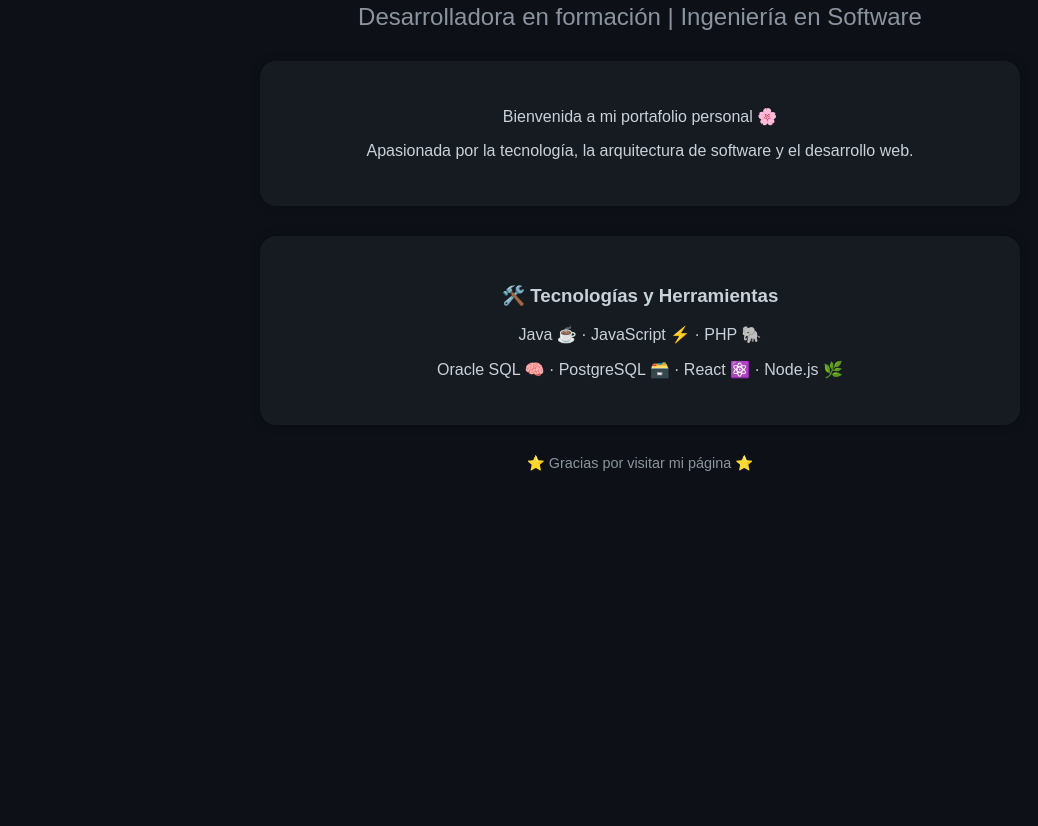
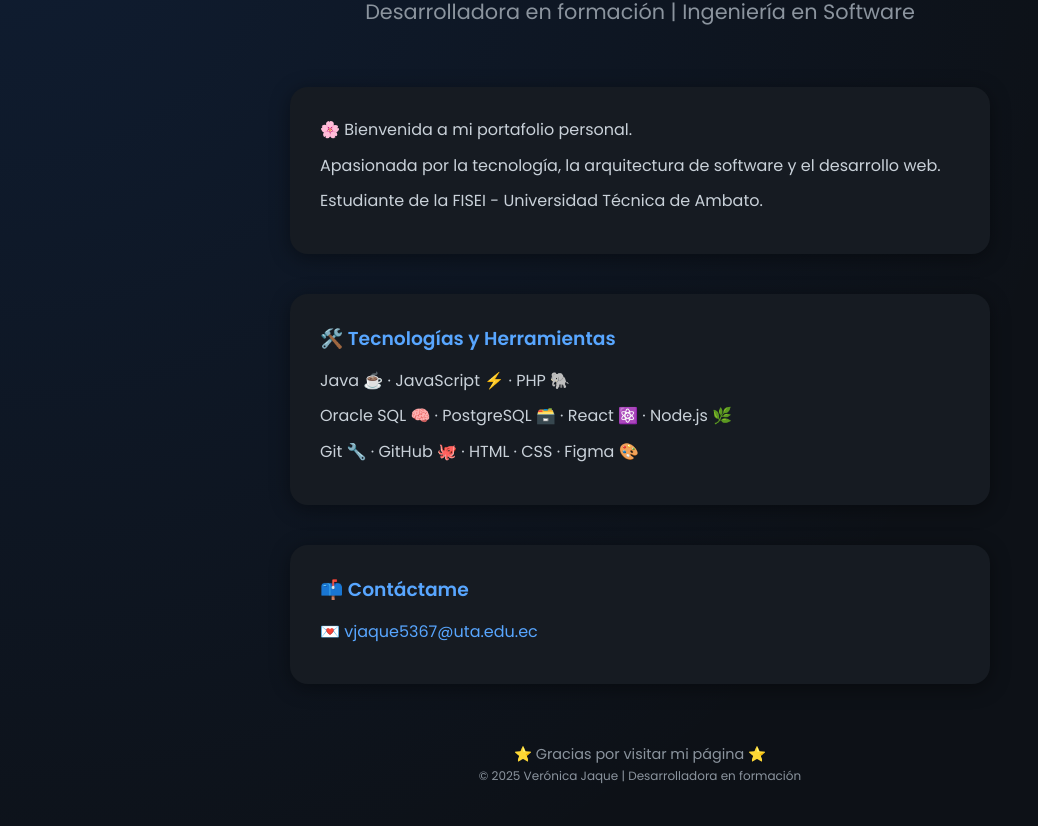
Before and after one commit to ArteMisa82/ArteMisa82.github.io, a plain HTML site: page index.html in a window 1280 px wide. Shown: the part 121-947 px from the top of the page, without its empty margins (0-1038 px from the left). Before the commit the page ends 800 px from the top, so only its background shows below. Drawn offline with Linux system fonts and the light colour scheme.

Commit message:
Refactor index.html for improved styling and content

```diff
--- a/index.html
+++ b/index.html
@@ -4,62 +4,146 @@
   <meta charset="UTF-8" />
   <meta name="viewport" content="width=device-width, initial-scale=1.0" />
   <title>Verónica Jaque | Portafolio</title>
+  <link href="https://fonts.googleapis.com/css2?family=Poppins:wght@400;600;700&display=swap" rel="stylesheet">
   <style>
+    * {
+      box-sizing: border-box;
+      margin: 0;
+      padding: 0;
+    }
+
     body {
       font-family: 'Poppins', sans-serif;
       background-color: #0d1117;
       color: #c9d1d9;
+      display: flex;
+      flex-direction: column;
+      align-items: center;
+      min-height: 100vh;
+      padding: 40px 20px;
+      background-image: radial-gradient(circle at top left, #1f6feb20, transparent 70%);
+    }
+
+    header {
       text-align: center;
-      margin: 0;
-      padding: 40px;
+      margin-bottom: 40px;
+      animation: fadeIn 1.5s ease;
     }
+
     h1 {
       color: #58a6ff;
-      font-size: 2.5em;
+      font-size: 2.8em;
       margin-bottom: 10px;
     }
+
     h2 {
       color: #8b949e;
-      font-weight: normal;
+      font-weight: 400;
       margin-top: 0;
+      font-size: 1.3em;
     }
+
     section {
+      width: 100%;
       max-width: 700px;
-      margin: 30px auto;
       background: #161b22;
       padding: 30px;
-      border-radius: 16px;
-      box-shadow: 0 0 10px rgba(0,0,0,0.3);
+      border-radius: 18px;
+      box-shadow: 0 4px 20px rgba(0,0,0,0.4);
+      margin: 20px 0;
+      transition: transform 0.3s, box-shadow 0.3s;
     }
+
+    section:hover {
+      transform: translateY(-5px);
+      box-shadow: 0 6px 30px rgba(0,0,0,0.5);
+    }
+
+    h3 {
+      color: #58a6ff;
+      margin-bottom: 15px;
+      font-weight: 600;
+    }
+
+    p {
+      line-height: 1.6;
+      margin-bottom: 10px;
+    }
+
     a {
       color: #58a6ff;
       text-decoration: none;
+      transition: color 0.3s;
     }
+
     a:hover {
+      color: #79c0ff;
       text-decoration: underline;
     }
+
+    .btn {
+      display: inline-block;
+      margin-top: 15px;
+      padding: 10px 20px;
+      background: #238636;
+      color: white;
+      border-radius: 8px;
+      font-weight: 600;
+      transition: background 0.3s, transform 0.3s;
+    }
+
+    .btn:hover {
+      background: #2ea043;
+      transform: scale(1.05);
+    }
+
     footer {
-      margin-top: 30px;
+      margin-top: 40px;
       color: #8b949e;
       font-size: 0.9em;
+      text-align: center;
+    }
+
+    .iconos {
+      font-size: 1.8em;
+      margin: 10px 8px;
+    }
+
+    @keyframes fadeIn {
+      from { opacity: 0; transform: translateY(-10px); }
+      to { opacity: 1; transform: translateY(0); }
     }
   </style>
 </head>
 <body>
-  <h1>👋 ¡Hola! Soy Verónica Jaque</h1>
-  <h2>Desarrolladora en formación | Ingeniería en Software</h2>
+  <header>
+    <h1>👋 ¡Hola! Soy Verónica Jaque</h1>
+    <h2>Desarrolladora en formación | Ingeniería en Software</h2>
+  </header>
 
   <section>
-    <p>Bienvenida a mi portafolio personal 🌸</p>
+    <p>🌸 Bienvenida a mi portafolio personal.</p>
     <p>Apasionada por la tecnología, la arquitectura de software y el desarrollo web.</p>
+    <p>Estudiante de la FISEI - Universidad Técnica de Ambato.</p>
   </section>
 
   <section>
     <h3>🛠️ Tecnologías y Herramientas</h3>
     <p>Java ☕ · JavaScript ⚡ · PHP 🐘</p>
     <p>Oracle SQL 🧠 · PostgreSQL 🗃️ · React ⚛️ · Node.js 🌿</p>
+    <p>Git 🔧 · GitHub 🐙 · HTML · CSS · Figma 🎨</p>
   </section>
 
-  <footer>⭐ Gracias por visitar mi página ⭐</footer>
+
+  <section>
+    <h3>📫 Contáctame</h3>
+    <p>💌 <a href="mailto:vjaque5367@uta.edu.ec">vjaque5367@uta.edu.ec</a></p>
+
+  </section>
+
+  <footer>
+    ⭐ Gracias por visitar mi página ⭐<br>
+    <small>© 2025 Verónica Jaque | Desarrolladora en formación</small>
+  </footer>
 </body>
 </html>
```
